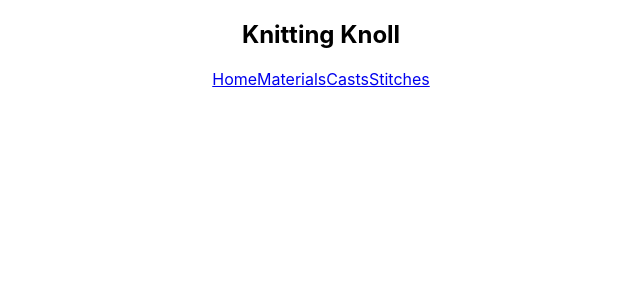
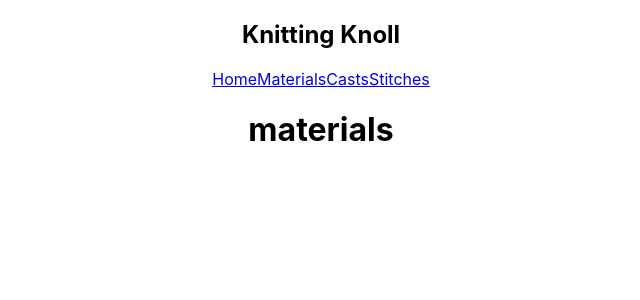
Before and after one commit to marmaeju/knitting_knoll, a React (Create React App) app: page /materials in a window 1280 px wide. Shown: the top 300 px of the page, without its empty margins (319-959 px from the left). Built offline with nearby package versions, Linux system fonts and the light colour scheme.

Commit message:
made formState

```diff
--- a/src/pages/Materials.js
+++ b/src/pages/Materials.js
@@ -1,7 +1,13 @@
+import { useEffect, useState } from 'react'
+import { CreateMaterial } from '../services/MaterialsServices'
+
 const Materials = () => {
+  const [formState, setFormState] = useState({ type: '', link: '' })
+
   return (
     <div>
-      <h1></h1>
+      <h1>materials</h1>
+      <div></div>
     </div>
   )
 }
--- a/src/pages/Stitches.js
+++ b/src/pages/Stitches.js
@@ -1,7 +1,7 @@
 const Stitches = () => {
   return (
     <div>
-      <h1></h1>
+      <h1>stitches</h1>
     </div>
   )
 }
--- a/src/services/MaterialsServices.js
+++ b/src/services/MaterialsServices.js
@@ -27,7 +27,7 @@ export const CreateMaterial = async (id, data) => {
   }
 }
 
-export const UpdateMaterial = async (id, date) => {
+export const UpdateMaterial = async (id, data) => {
   try {
     const res = await Client.put(`/materials/${id}`, data)
     return res.data
```
